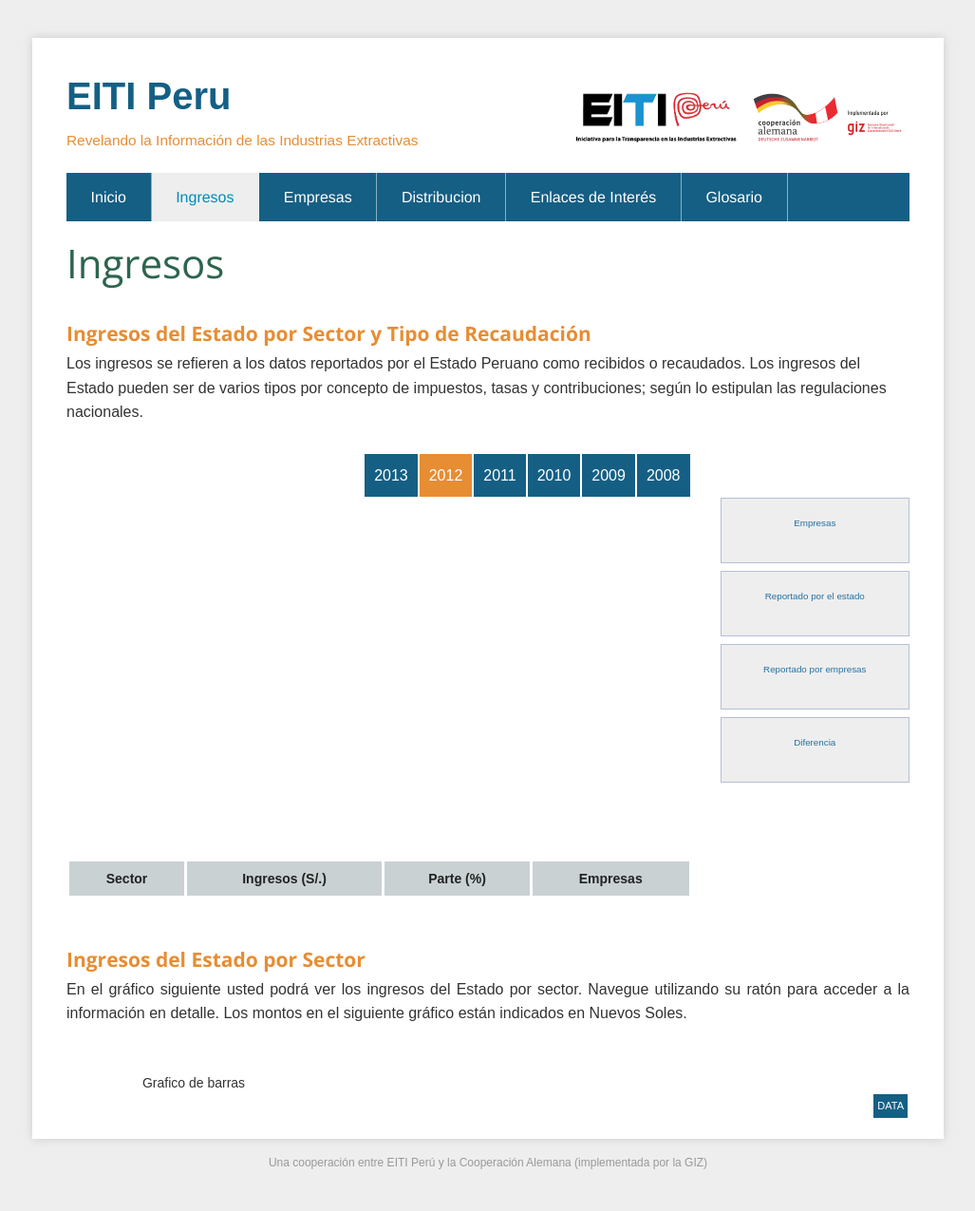
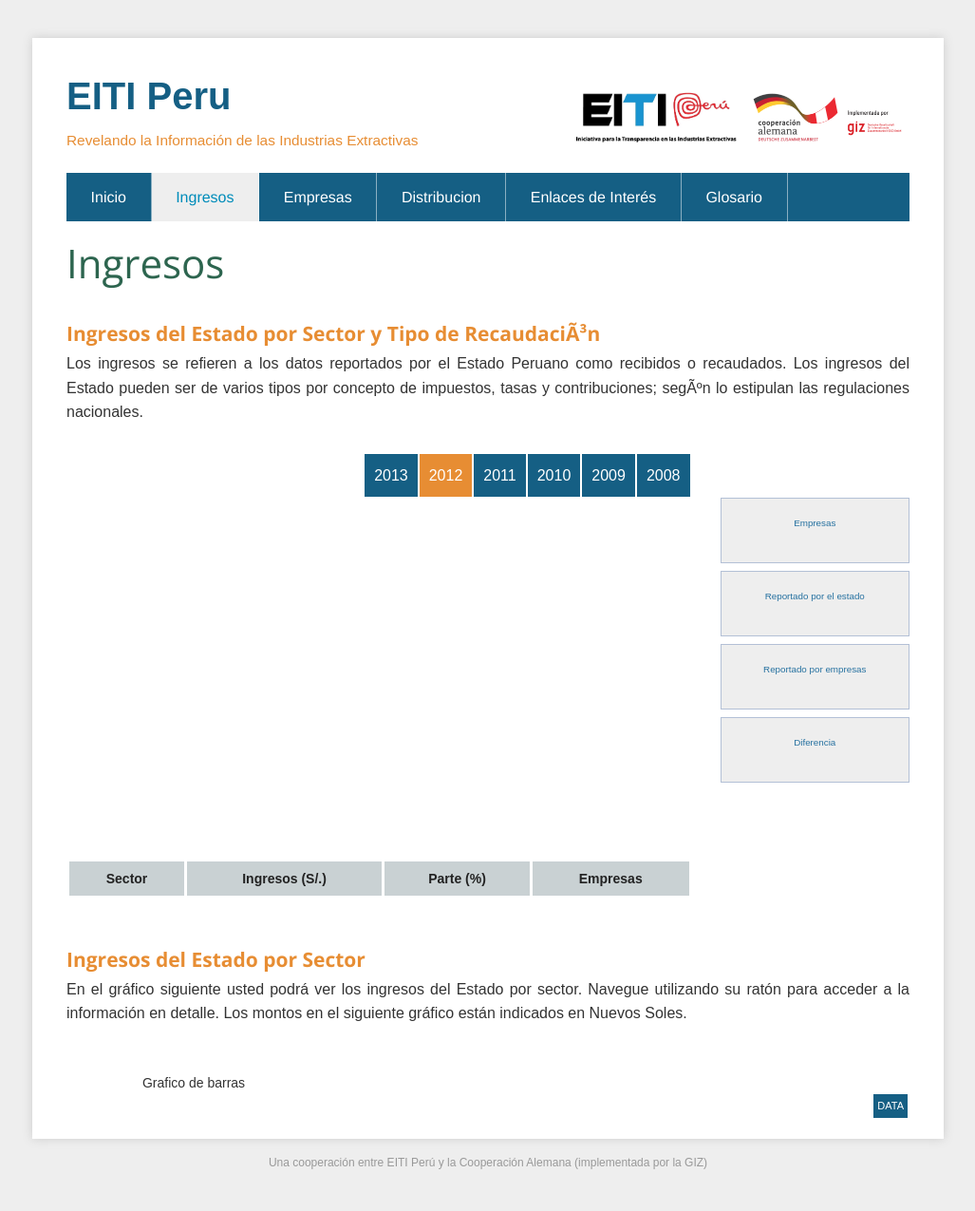
Before and after one commit to eiti-peru/data-app, a Jekyll site: the page built from ingresos/index.html, in a window 1280 px wide. Shown: the whole page at 95% size, without its empty margins (126-1153 px from the left). Built offline with Jekyll 4.4.1, drawn with Linux system fonts in a browser that asks for light colours; nearby versions of some CDN libraries; Markdown is read by kramdown in place of the engine named in the settings; comment, search, counter and statistics services are not loaded.

Commit message:
Updated ingresos.html

```diff
--- a/_includes/editables/ingresos/index/ingresos.html
+++ b/_includes/editables/ingresos/index/ingresos.html
@@ -1,4 +1,4 @@
-<h2>Ingresos del Estado por Sector y Tipo de Recaudación <!--  - <span class='year'></span> --></h2>
-<p>
-  Los ingresos se refieren a los datos reportados por el Estado Peruano como recibidos o recaudados. Los ingresos del Estado pueden ser de varios tipos por concepto de impuestos, tasas y contribuciones; según lo estipulan las regulaciones nacionales.
+<h2>Ingresos del Estado por Sector y Tipo de RecaudaciÃ³n <!--  - <span class='year'></span> --></h2>
+<p align="justify">
+  Los ingresos se refieren a los datos reportados por el Estado Peruano como recibidos o recaudados. Los ingresos del Estado pueden ser de varios tipos por concepto de impuestos, tasas y contribuciones; segÃºn lo estipulan las regulaciones nacionales.
 </p>
```
